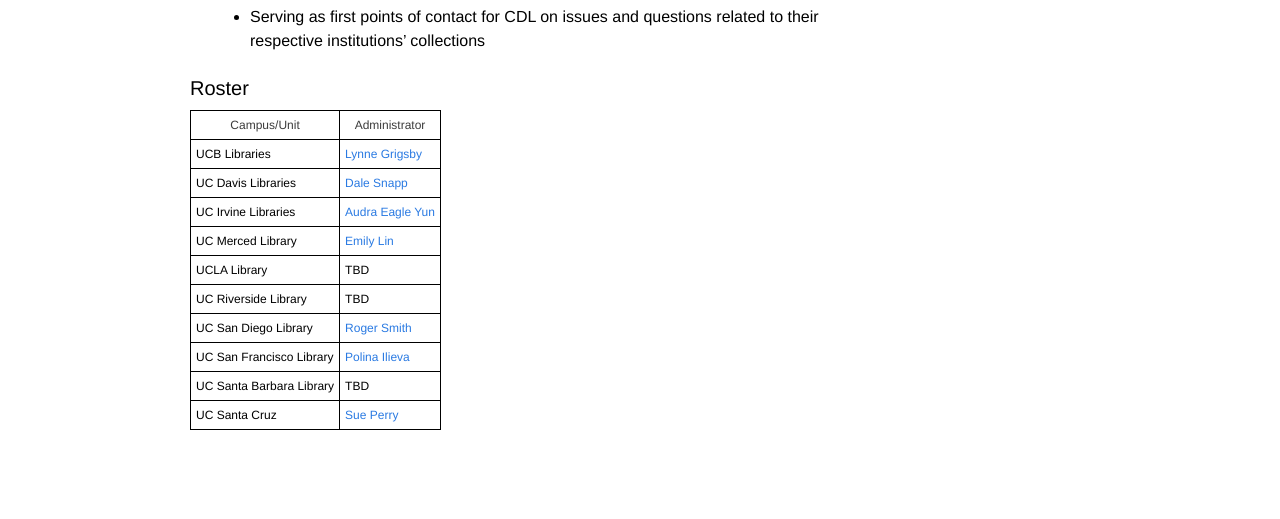
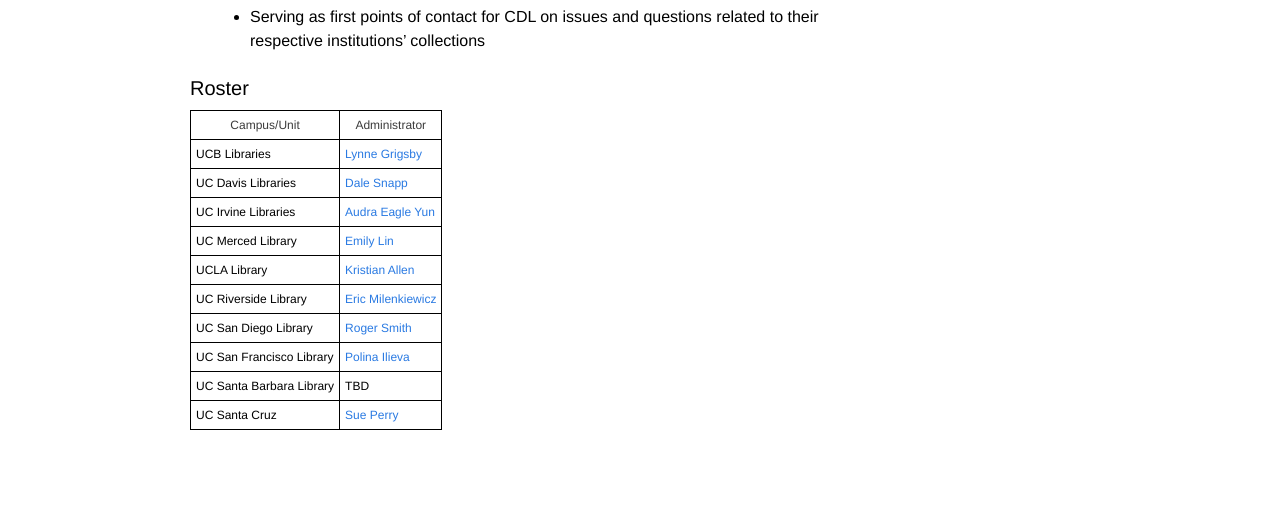
Before and after one commit to ucldc/ucldc-docs, a Jekyll site: the page built from docs/collection-administrators.md, in a window 1280 px wide. Shown: the part 628-1147 px from the top of the page. Built offline with Jekyll 4.4.1, drawn with Linux system fonts in a browser that asks for light colours; nearby versions of some CDN libraries.

Commit message:
Update collection-administrators.md

```diff
--- a/docs/collection-administrators.md
+++ b/docs/collection-administrators.md
@@ -38,11 +38,11 @@
   </tr>
   <tr>
     <td>UCLA Library</td>
-    <td>TBD</td>
+    <td><a href="http://digital2.library.ucla.edu/contact.html">Kristian Allen</a></td>
   </tr>
   <tr>
     <td>UC Riverside Library</td>
-    <td>TBD</td>
+    <td><a href="http://www.ucr.edu/find_people.php?term=milenkiewicz&sa=Go&type=all">Eric Milenkiewicz</a></td>
   </tr>
   <tr>
     <td>UC San Diego Library</td>
```
